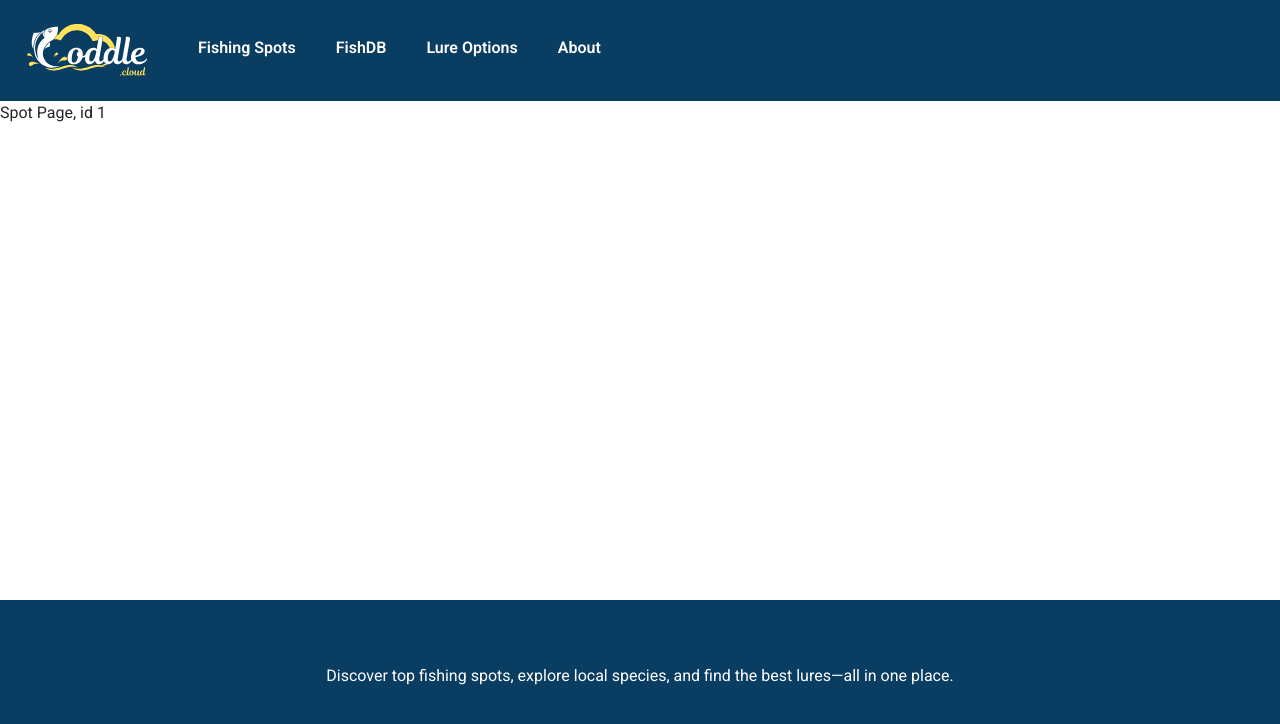
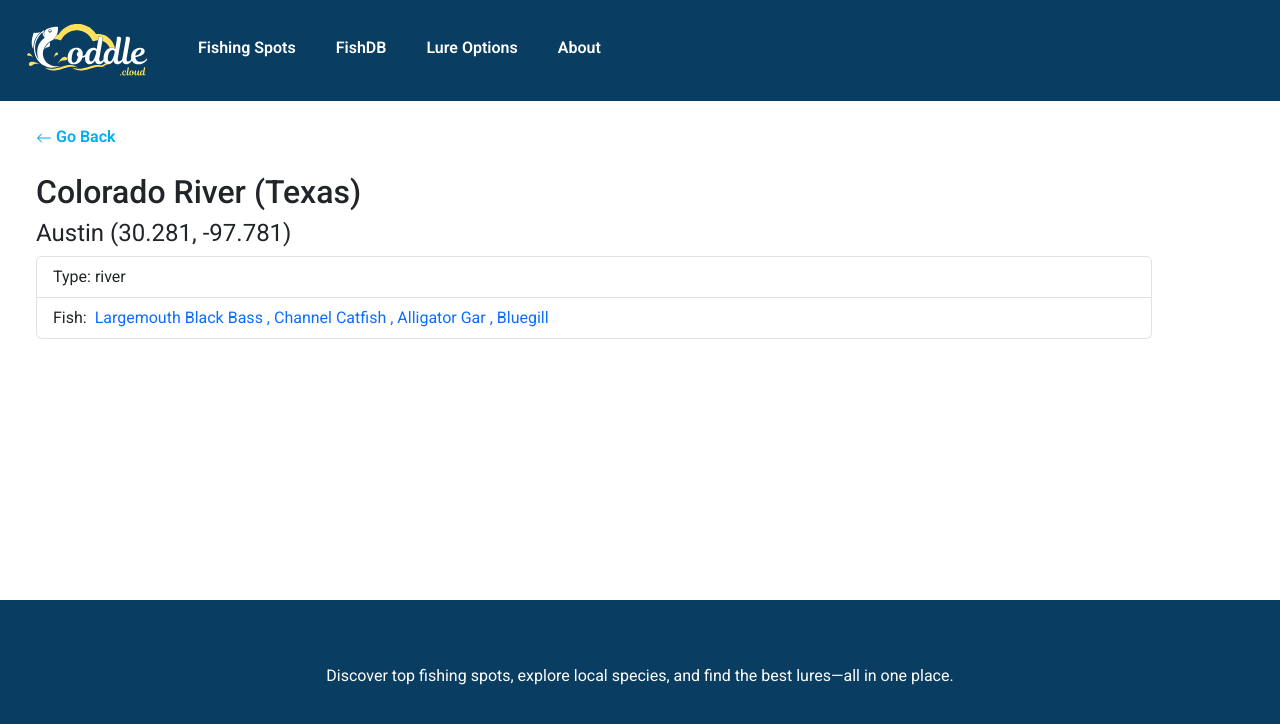
Before and after one commit to ElenaWikoff/coddle.cloud, a React (Vite) app in the folder frontend/: page /spots/1 in a window 1280 px wide. Shown: the top 724 px of the page. Built offline with nearby package versions, Linux system fonts and the light colour scheme.

Commit message:
Add info to Spot Page, Implement #19

```diff
--- a/frontend/src/App.jsx
+++ b/frontend/src/App.jsx
@@ -1,22 +1,29 @@
-import { StrictMode } from 'react'
-import { createRoot } from 'react-dom/client'
-import { createBrowserRouter, RouterProvider } from 'react-router';
-import './index.css'
-import 'bootstrap/dist/css/bootstrap.min.css';
-import RootLayout from './RootLayout';
-import Splash from './pages/Splash.jsx';
-import About from './pages/About.jsx';
-import Spots from './pages/Spots.jsx';
-import FishSpecies from './pages/FishSpecies.jsx'
-import Lures from './pages/Lures.jsx'
-import Spot from './pages/Spot.jsx';
-import Fish from './pages/Fish.jsx';
-import Lure from './pages/Lure.jsx'
-import { spotsLoader, fishSpeciesLoader, luresLoader, fishLoader } from './utils/actions/loaders.jsx';
+import { StrictMode } from "react";
+import { createRoot } from "react-dom/client";
+import { createBrowserRouter, RouterProvider } from "react-router";
+import "./index.css";
+import "bootstrap/dist/css/bootstrap.min.css";
+import RootLayout from "./RootLayout";
+import Splash from "./pages/Splash.jsx";
+import About from "./pages/About.jsx";
+import Spots from "./pages/Spots.jsx";
+import FishSpecies from "./pages/FishSpecies.jsx";
+import Lures from "./pages/Lures.jsx";
+import Spot from "./pages/Spot.jsx";
+import Fish from "./pages/Fish.jsx";
+import Lure from "./pages/Lure.jsx";
+import {
+   spotsLoader,
+   spotLoader,
+   fishSpeciesLoader,
+   fishLoader,
+   luresLoader,
+   lureLoader,
+} from "./utils/actions/loaders.jsx";
 
 const router = createBrowserRouter([
    {
-    path: '/',
+      path: "/",
       element: <RootLayout />,
       children: [
          {
@@ -24,43 +31,45 @@ const router = createBrowserRouter([
             element: <Splash />,
          },
          {
-        path: '/spots',
+            path: "/spots",
             element: <Spots />,
             loader: spotsLoader,
          },
          {
-        path: '/spots/:id',
+            path: "/spots/:id",
             element: <Spot />,
+            loader: spotLoader,
          },
          {
-        path: '/fish-species',
+            path: "/fish-species",
             element: <FishSpecies />,
             loader: fishSpeciesLoader,
          },
          {
-        path: '/fish-species/:id',
+            path: "/fish-species/:id",
             element: <Fish />,
             loader: fishLoader,
          },
          {
-        path: '/lures',
+            path: "/lures",
             element: <Lures />,
             loader: luresLoader,
          },
          {
-        path: '/lures/:id',
+            path: "/lures/:id",
             element: <Lure />,
+            loader: lureLoader,
          },
          {
-        path: '/about',
+            path: "/about",
             element: <About />,
          },
       ],
    },
 ]);
 
-createRoot(document.getElementById('root')).render(
+createRoot(document.getElementById("root")).render(
    <StrictMode>
       <RouterProvider router={router} />
-  </StrictMode>,
-)
+   </StrictMode>
+);
--- a/frontend/src/index.css
+++ b/frontend/src/index.css
@@ -66,6 +66,10 @@ main {
    display: flex;
    flex-direction: column;
    justify-content: flex-start;
+}
+
+a {
+   cursor: pointer;
 }
 
 a.card {
--- a/frontend/src/pages/Fish.jsx
+++ b/frontend/src/pages/Fish.jsx
@@ -1,4 +1,4 @@
-import { Link, useLoaderData, useParams } from "react-router";
+import { Link, useLoaderData, useNavigate } from "react-router";
 import Container from "react-bootstrap/esm/Container";
 import ListGroup from "react-bootstrap/esm/ListGroup";
 import { capitalizeEachWord } from "../utils/functions.jsx";
@@ -7,13 +7,14 @@ import Ratio from 'react-bootstrap/Ratio';
 import { BsArrowLeft } from "react-icons/bs";
 
 const Fish = () => {
+   const navigate = useNavigate();
    const data = useLoaderData();
 
    return (
       <PageContainer>
          {data && (
             <Container className="m-4 g-4">
-               <Link className="cta" to="/fish-species"><BsArrowLeft /> Go Back</Link>
+               <a className="cta" onClick={() => navigate(-1)}><BsArrowLeft /> Go Back</a>
                <Ratio style={{maxWidth: "800px", margin: "0 auto"}} aspectRatio="16x9">
                   <img
                   style={{objectFit: "contain"}}
--- a/frontend/src/pages/Spot.jsx
+++ b/frontend/src/pages/Spot.jsx
@@ -1,13 +1,74 @@
-import { useParams } from "react-router";
+import { Link, useLoaderData, useParams } from "react-router";
+import Container from "react-bootstrap/esm/Container";
+import ListGroup from "react-bootstrap/esm/ListGroup";
 import PageContainer from "../components/PageContainer";
+import { BsArrowLeft } from "react-icons/bs";
+import { capitalizeEachWord } from "../utils/functions.jsx";
+import { useEffect, useState } from "react";
+import { fishSpeciesLoader } from "../utils/actions/loaders.jsx";
 
 const Spot = () => {
-    const {id} = useParams();
-    return (
-        <PageContainer>
-            Spot Page, id {id}
-        </PageContainer>
-    )
+   const params = useParams();
+   const data = useLoaderData();
+   const [fishData, setFishData] = useState();
+
+   useEffect(() => {
+      if (data && data.fish_species) {
+         fishSpeciesLoader(params).then((species) => {;
+            setFishData(
+               species.results.filter((fish) =>
+                  data.fish_species.includes(fish.id)
+               )
+            );
+         });
+      }
+   }, [data]);
+
+   return (
+      <PageContainer>
+         {data && (
+            <Container className="m-4 g-4">
+               <Link className="cta" to="/fish-species">
+                  <BsArrowLeft /> Go Back
+               </Link>
+
+               <h2 className="page-title mt-4">
+                  {capitalizeEachWord(data.feature_name)}
+               </h2>
+
+               {data.city && (
+                  <h3
+                     className="page-subtitle"
+                     style={{ fontWeight: "400", fontSize: "1.5em" }}
+                  >
+                     {capitalizeEachWord(data.city)}
+                     {` (${data.coordinates.lattitude.toFixed(3)}, ${data.coordinates.longitude.toFixed(3)})`}
+                  </h3>
+               )}
+
+               <ListGroup>
+                  <ListGroup.Item>Type: {data.type}</ListGroup.Item>
+                  <ListGroup.Item>
+                     Fish:&nbsp;
+                     {fishData && fishData.map((fish, index, array) => {
+                        return (
+                            <Link
+                            key={`fish-${fish.id}`}
+                            to={`/fish-species/${fish.id}`}
+                            style={{textDecoration: "none"}}>
+                                {`
+                                    ${capitalizeEachWord(fish.common_name)}
+                                    ${(index !== array.length - 1) ? ", " : ""}
+                                `}
+                            </Link>
+                        );
+                     })}
+                  </ListGroup.Item>
+               </ListGroup>
+            </Container>
+         )}
+      </PageContainer>
+   );
 };
 
 export default Spot;
--- a/frontend/src/pages/Spots.jsx
+++ b/frontend/src/pages/Spots.jsx
@@ -9,7 +9,7 @@ const Spots = () => {
 
    return (
       <PageContainer>
-         <Container className="mt-4">
+         <Container className="m-4">
             <h1>Fishing Spots</h1>
             <ListGroup>
                {results &&
--- a/frontend/src/utils/actions/loaders.jsx
+++ b/frontend/src/utils/actions/loaders.jsx
@@ -3,6 +3,11 @@ export async function spotsLoader({ params }) {
    const res = await fetch(`/data/fishing_spots.json`);
    const data = res.json();
    return data;
+}
+
+export async function spotLoader({ params }) {
+   const data = await spotsLoader(params);
+   return data.results.find((spot) => spot.id == params.id);
 }
 
 export async function fishSpeciesLoader({ params }) {
@@ -11,16 +16,18 @@ export async function fishSpeciesLoader({ params }) {
    return data;
 }
 
+export async function fishLoader({ params }) {
+   const data = await fishSpeciesLoader(params);
+   return data.results.find((fish) => fish.id == params.id);
+}
+
 export async function luresLoader({ params }) {
    const res = await fetch(`/data/lures.json`);
    const data = res.json();
    return data;
 }
 
-export async function fishLoader({ params }) {
-   const data = await fishSpeciesLoader(params);
-   data.results.find((fish) => {
-      return fish.id == params.id;
-   });
-   return data.results.find((fish) => fish.id == params.id);
+export async function lureLoader({ params }) {
+   const data = await luresLoader(params);
+   return data.results.find((lure) => lure.id == params.id);
 }
--- a/frontend/src/utils/functions.jsx
+++ b/frontend/src/utils/functions.jsx
@@ -8,5 +8,7 @@ export function capitalizeEachWord(str) {
     return word.charAt(0).toUpperCase() + word.slice(1).toLowerCase();
   });
 
-  return capitalizedWords.join(' ');
+  const result = capitalizedWords.join(' ').replace(/^([a-z])|[ (]+([a-z])/g, l => l.toUpperCase())
+
+  return result;
 }
```
Lines whose indentation alone changed are shown as unchanged.
